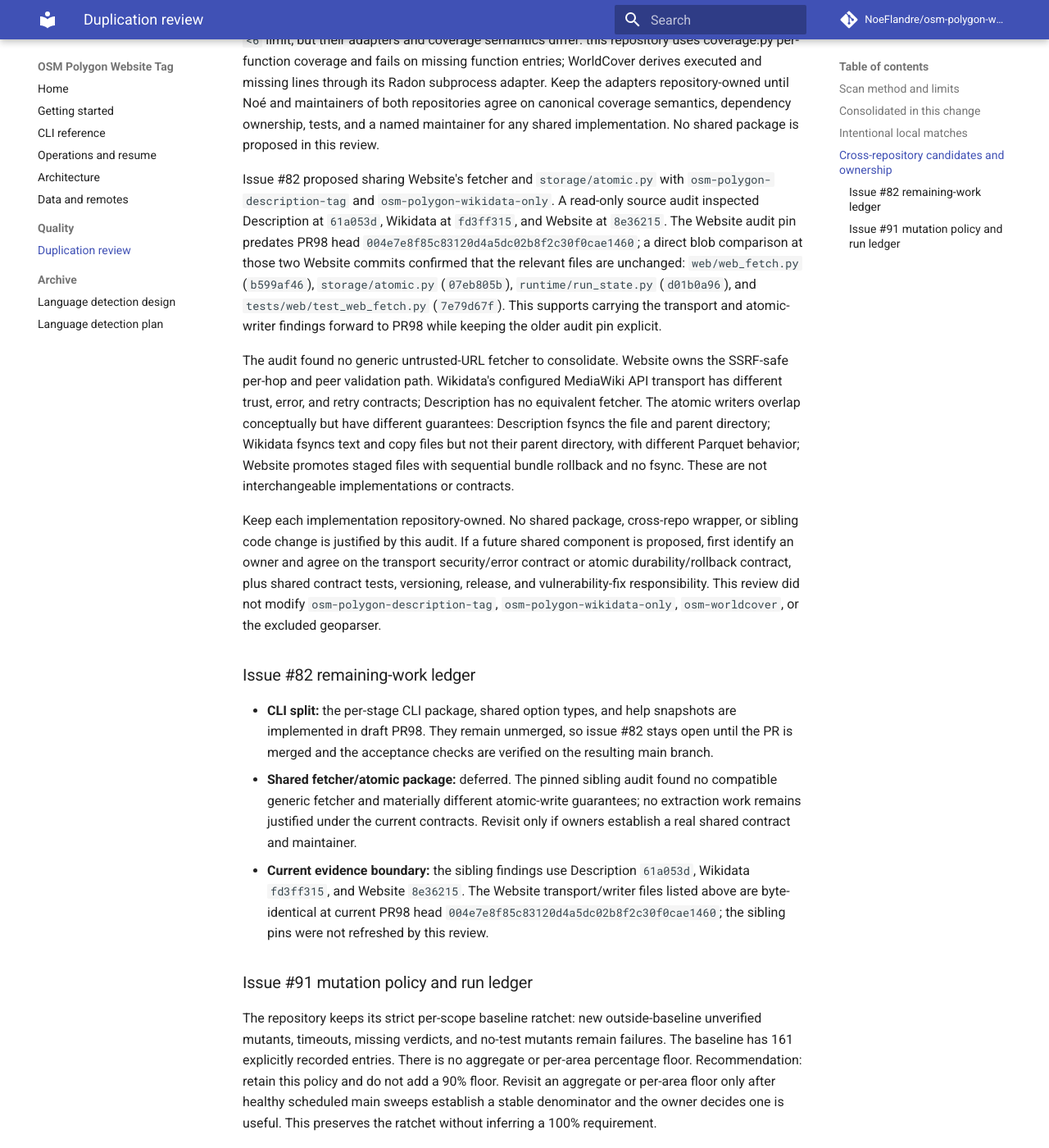
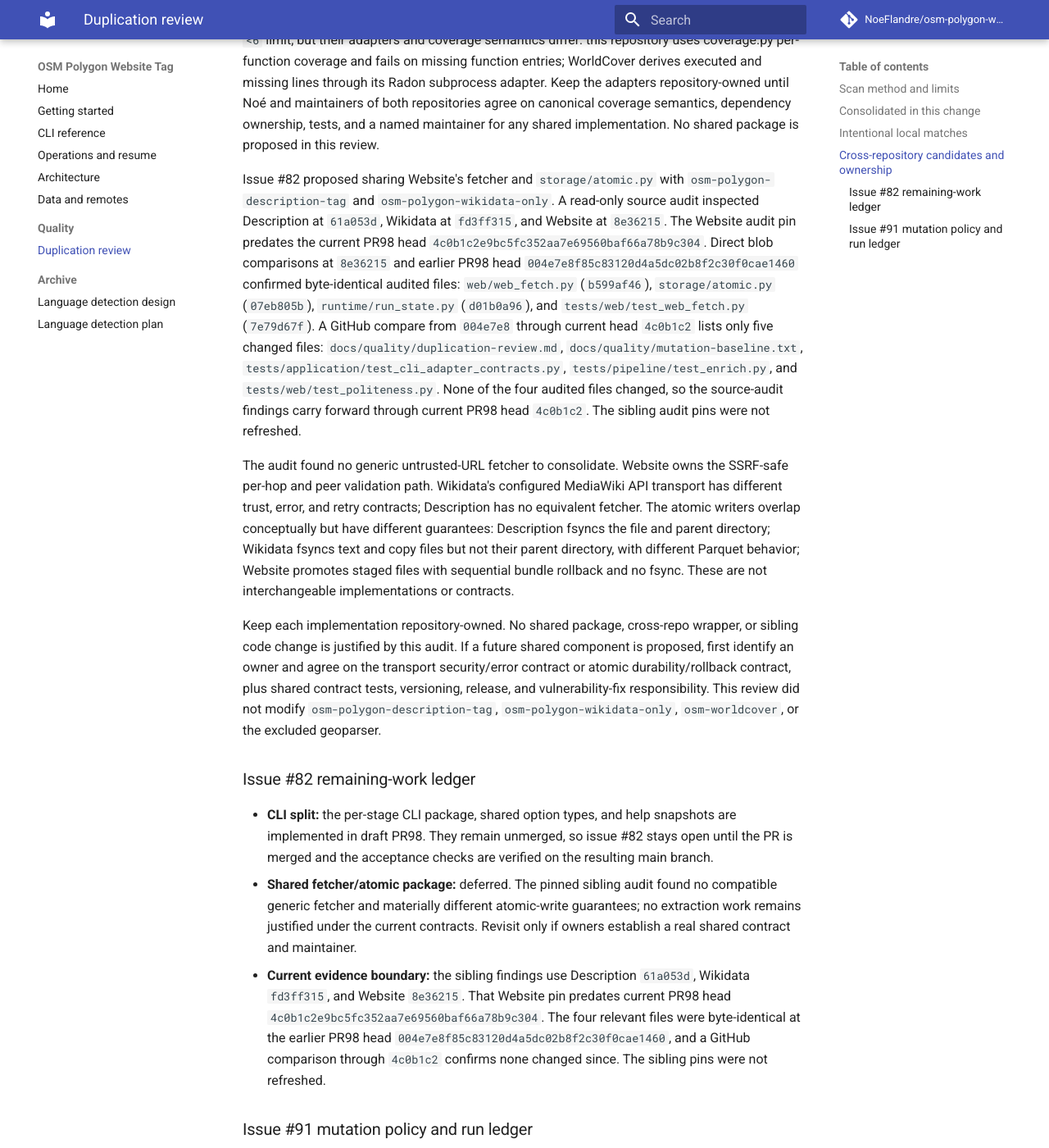
Before and after one commit to NoeFlandre/osm-polygon-website-tag, an MkDocs documentation site: the page built from docs/quality/duplication-review.md, in a window 1280 px wide and 1400 px high, scrolled down 1942 px. Shown: the whole window at 82% size. Built offline with MkDocs 1.6.1 and Material for MkDocs 9.7.7, drawn with Linux system fonts in a browser that asks for light colours; comment, search, counter and statistics services are not loaded.

Commit message:
docs: carry sibling audit evidence to PR98 head

```diff
--- a/docs/quality/duplication-review.md
+++ b/docs/quality/duplication-review.md
@@ -85,13 +85,18 @@ implementation. No shared package is proposed in this review.
 Issue #82 proposed sharing Website's fetcher and `storage/atomic.py` with
 `osm-polygon-description-tag` and `osm-polygon-wikidata-only`. A read-only
 source audit inspected Description at `61a053d`, Wikidata at `fd3ff315`, and
-Website at `8e36215`. The Website audit pin predates PR98 head
-`004e7e8f85c83120d4a5dc02b8f2c30f0cae1460`; a direct blob comparison at those
-two Website commits confirmed that the relevant files are unchanged:
-`web/web_fetch.py` (`b599af46`), `storage/atomic.py` (`07eb805b`),
-`runtime/run_state.py` (`d01b0a96`), and `tests/web/test_web_fetch.py`
-(`7e79d67f`). This supports carrying the transport and atomic-writer findings
-forward to PR98 while keeping the older audit pin explicit.
+Website at `8e36215`. The Website audit pin predates the current PR98 head
+`4c0b1c2e9bc5fc352aa7e69560baf66a78b9c304`. Direct blob comparisons at
+`8e36215` and earlier PR98 head `004e7e8f85c83120d4a5dc02b8f2c30f0cae1460`
+confirmed byte-identical audited files: `web/web_fetch.py` (`b599af46`),
+`storage/atomic.py` (`07eb805b`), `runtime/run_state.py` (`d01b0a96`), and
+`tests/web/test_web_fetch.py` (`7e79d67f`). A GitHub compare from `004e7e8`
+through current head `4c0b1c2` lists only five changed files:
+`docs/quality/duplication-review.md`, `docs/quality/mutation-baseline.txt`,
+`tests/application/test_cli_adapter_contracts.py`, `tests/pipeline/test_enrich.py`,
+and `tests/web/test_politeness.py`. None of the four audited files changed,
+so the source-audit findings carry forward through current PR98 head `4c0b1c2`.
+The sibling audit pins were not refreshed.
 
 The audit found no generic untrusted-URL fetcher to consolidate. Website owns
 the SSRF-safe per-hop and peer validation path. Wikidata's configured
@@ -122,10 +127,11 @@ This review did not modify `osm-polygon-description-tag`,
   no extraction work remains justified under the current contracts. Revisit
   only if owners establish a real shared contract and maintainer.
 - **Current evidence boundary:** the sibling findings use Description
-  `61a053d`, Wikidata `fd3ff315`, and Website `8e36215`. The Website
-  transport/writer files listed above are byte-identical at current PR98 head
-  `004e7e8f85c83120d4a5dc02b8f2c30f0cae1460`; the sibling pins were not
-  refreshed by this review.
+  `61a053d`, Wikidata `fd3ff315`, and Website `8e36215`. That Website pin
+  predates current PR98 head `4c0b1c2e9bc5fc352aa7e69560baf66a78b9c304`.
+  The four relevant files were byte-identical at the earlier PR98 head
+  `004e7e8f85c83120d4a5dc02b8f2c30f0cae1460`, and a GitHub comparison through
+  `4c0b1c2` confirms none changed since. The sibling pins were not refreshed.
 
 ### Issue #91 mutation policy and run ledger
 
```
